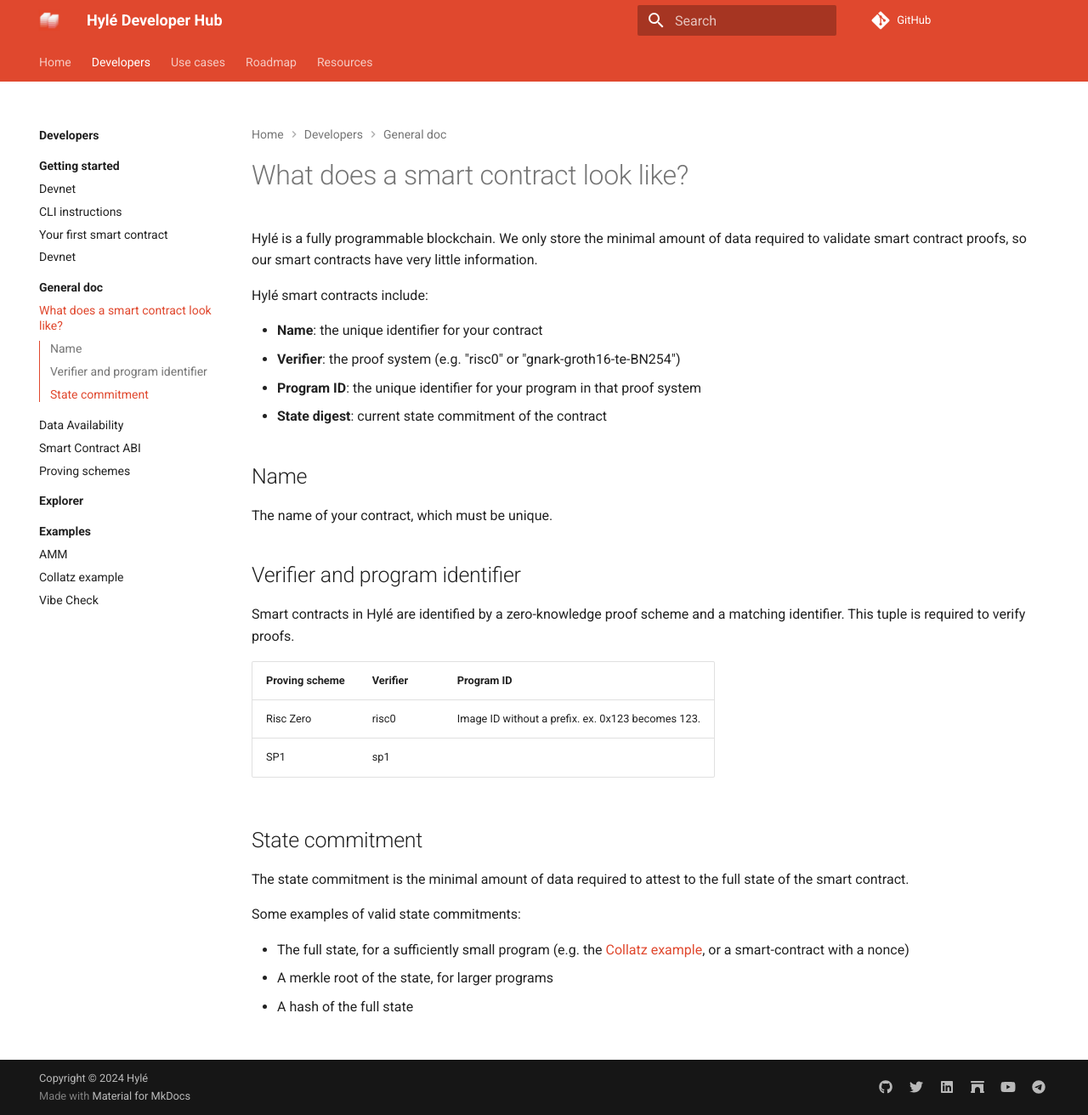
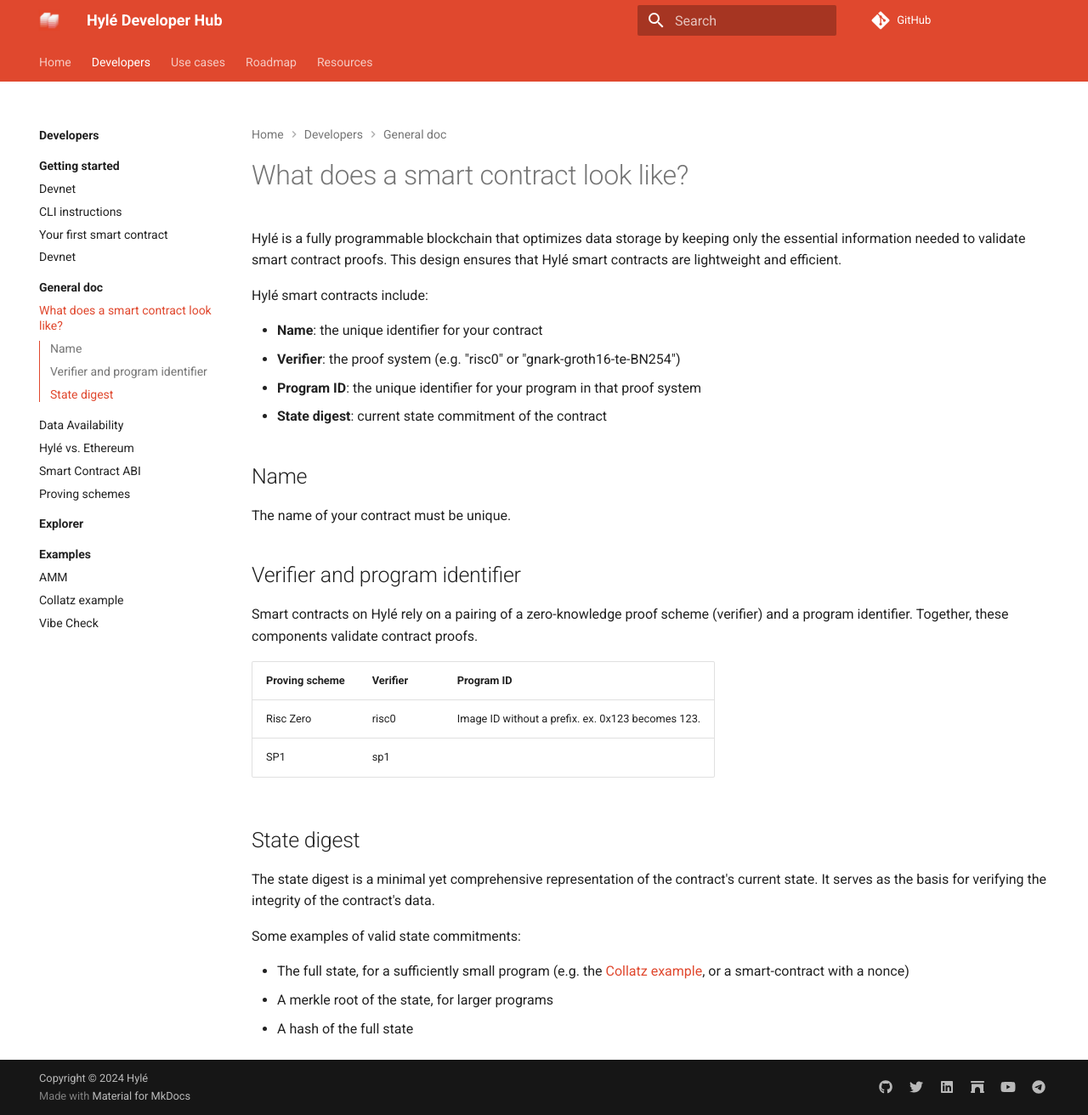
Before and after one commit to Hyle-org/devhub-hyle, an MkDocs documentation site: the page built from docs/developers/general-doc/anatomy-smart-contracts.md, in a window 1280 px wide and 1312 px high. Shown: the whole window at 85% size. Built offline with MkDocs 1.6.1 and Material for MkDocs 9.7.7, drawn with Linux system fonts in a browser that asks for light colours; comment, search, counter and statistics services are not loaded.

Commit message:
smol improvements

```diff
--- a/docs/developers/general-doc/anatomy-smart-contracts.md
+++ b/docs/developers/general-doc/anatomy-smart-contracts.md
@@ -1,6 +1,6 @@
 # What does a smart contract look like?
 
-Hylé is a fully programmable blockchain. We only store the minimal amount of data required to validate smart contract proofs, so our smart contracts have very little information.
+Hylé is a fully programmable blockchain that optimizes data storage by keeping only the essential information needed to validate smart contract proofs. This design ensures that Hylé smart contracts are lightweight and efficient.
 
 Hylé smart contracts include:
 
@@ -11,11 +11,11 @@
 
 ## Name
 
-The name of your contract, which must be unique.
+The name of your contract must be unique.
 
 ## Verifier and program identifier
 
-Smart contracts in Hylé are identified by a zero-knowledge proof scheme and a matching identifier. This tuple is required to verify proofs.
+Smart contracts on Hylé rely on a pairing of a zero-knowledge proof scheme (verifier) and a program identifier. Together, these components validate contract proofs.
 
 | Proving scheme | Verifier | Program ID                                        |
 |----------------|----------|---------------------------------------------------|
@@ -26,9 +26,9 @@
 - **Noir**: Noir smart contracts are identified by they verifying key.
 - **Groth16**: Groth16 programs require a trusted ceremony. As such, their identifier is the verifying key corresponding to the matching private key, which will be unique for each program & ceremony.-->
 
-## State commitment
+## State digest
 
-The state commitment is the minimal amount of data required to attest to the full state of the smart contract.
+The state digest is a minimal yet comprehensive representation of the contract's current state. It serves as the basis for verifying the integrity of the contract's data.
 
 Some examples of valid state commitments:
 
```
Also changed, not shown: docs/developers/general-doc/hyle-vs-ethereum.md (added, +17 -0 lines).
